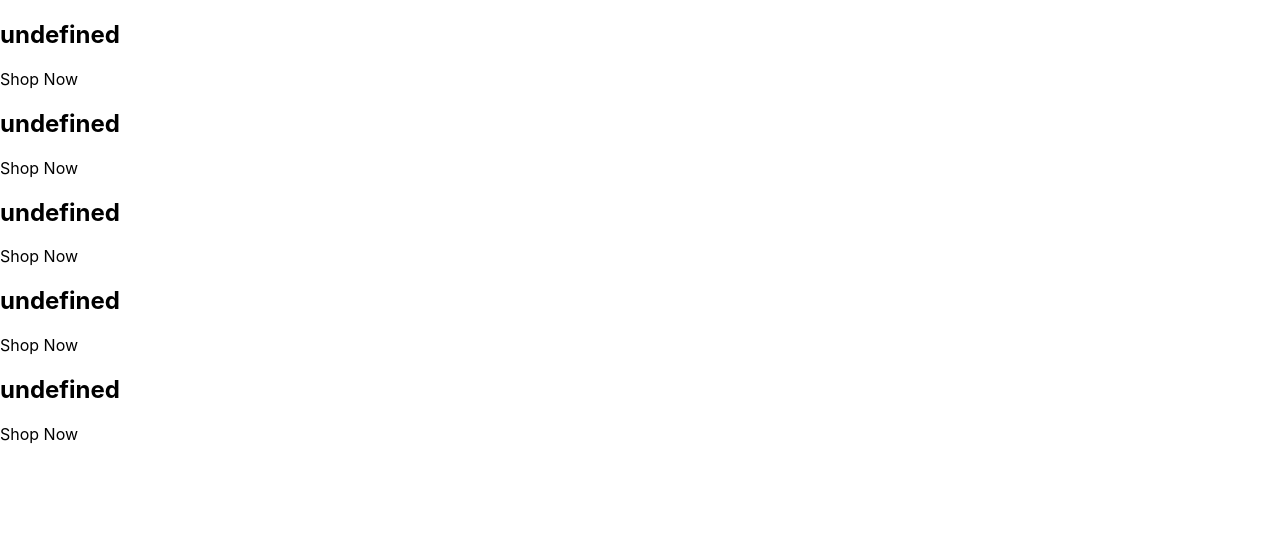
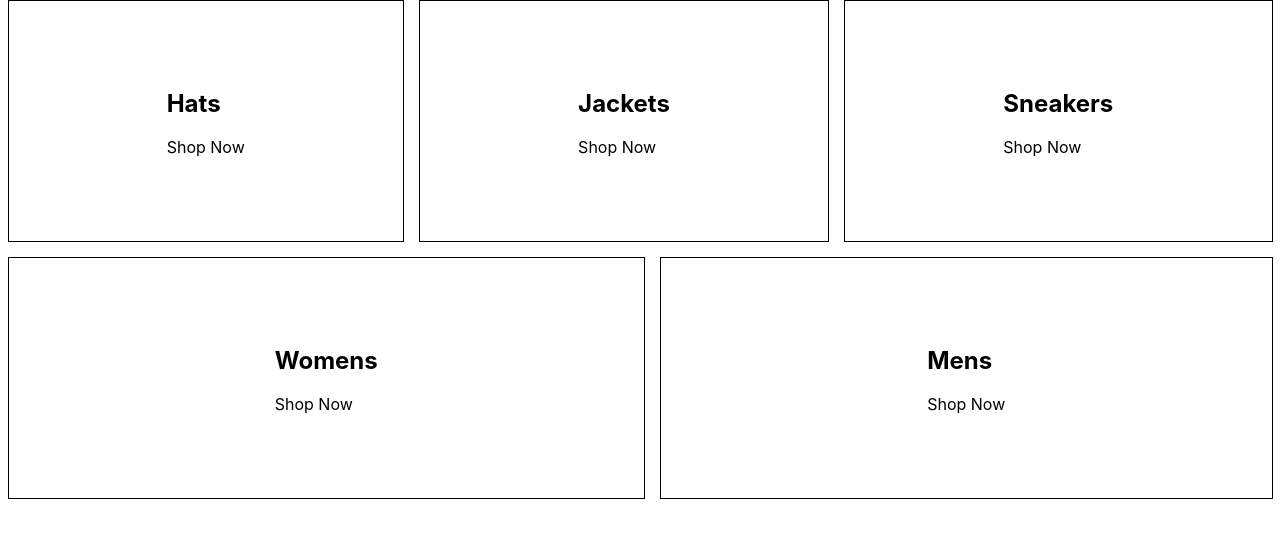
Before and after one commit to SCatella/crwn-clothing, a React (Create React App) app: page / in a window 1280 px wide. Shown: the top 538 px of the page. Built offline with nearby package versions, Linux system fonts and the light colour scheme.

Commit message:
fixed error where CategoryContainer was displying undefined in title and id.

```diff
--- a/src/App.js
+++ b/src/App.js
@@ -1,4 +1,6 @@
 import CategoriesContainer from './components/categories-container/categories-container.component'
+
+import './App.scss'
 
 const App = () => {
   const category = [
--- a/src/components/categories-container/categories-container.component.jsx
+++ b/src/components/categories-container/categories-container.component.jsx
@@ -1,4 +1,6 @@
 import CategoryContainer from '../category-container/category-container.component'
+
+import './categories-container.styles.scss'
 
 const CategoriesContainer = ({ category }) => (
   <div className='categories-container'>
--- a/src/components/categories-container/categories-container.styles.scss
+++ b/src/components/categories-container/categories-container.styles.scss
@@ -0,0 +1,6 @@
+.categories-container {
+  width: 100%;
+  display: flex;
+  flex-wrap: wrap;
+  justify-content: space-between;
+}
--- a/src/components/category-container/category-container.component.jsx
+++ b/src/components/category-container/category-container.component.jsx
@@ -1,4 +1,6 @@
-const CategoryContainer = ({ id, title }) => (
+import './category-container.styles.scss'
+
+const CategoryContainer = ({ category: { id, title } }) => (
   <div className='category-container' key={id}>
     {/*<img className='category-image' />*/}
     <div className='category-body'>
--- a/src/components/category-container/category-container.styles.scss
+++ b/src/components/category-container/category-container.styles.scss
@@ -0,0 +1,66 @@
+.category-container {
+  min-width: 30%;
+  height: 240px;
+  flex: 1 1 auto;
+  display: flex;
+  align-items: center;
+  justify-content: center;
+  border: 1px solid black;
+  margin: 0 7.5px 15px;
+  overflow: hidden;
+
+  &:hover {
+    cursor: pointer;
+
+    & .background-image {
+      transform: scale(1.1);
+      transition: transform 6s cubic-bezier(0.25, 0.45, 0.45, 0.95);
+    } & .category-body-container {
+      opacity: 0.9;
+    }
+  }
+
+  &.large {
+    height: 380px;
+  }
+
+  &:first-child {
+    margin-right: 7.5px;
+  }
+
+  &:last-child {
+    margin-left: 7.5px;
+  }
+
+  .background-image {
+    width: 100%;
+    height: 100%;
+    background-size: cover;
+    background-position: center;
+  }
+
+  .category-body-container {
+    height: 90px;
+    padding: 0 25px;
+    display: flex;
+    flex-direction: column;
+    align-items: center;
+    justify-content: center;
+    border: 1px solid black;
+    background-color: white;
+    opacity: 0.7;
+    position: absolute;
+
+    h2 {
+      font-weight: bold;
+      margin: 0 6px 0;
+      font-size: 22px;
+      color: #4a4a4a;
+    }
+
+    p {
+      font-weight: lighter;
+      font-size: 16px;
+    }
+  }
+}
```
